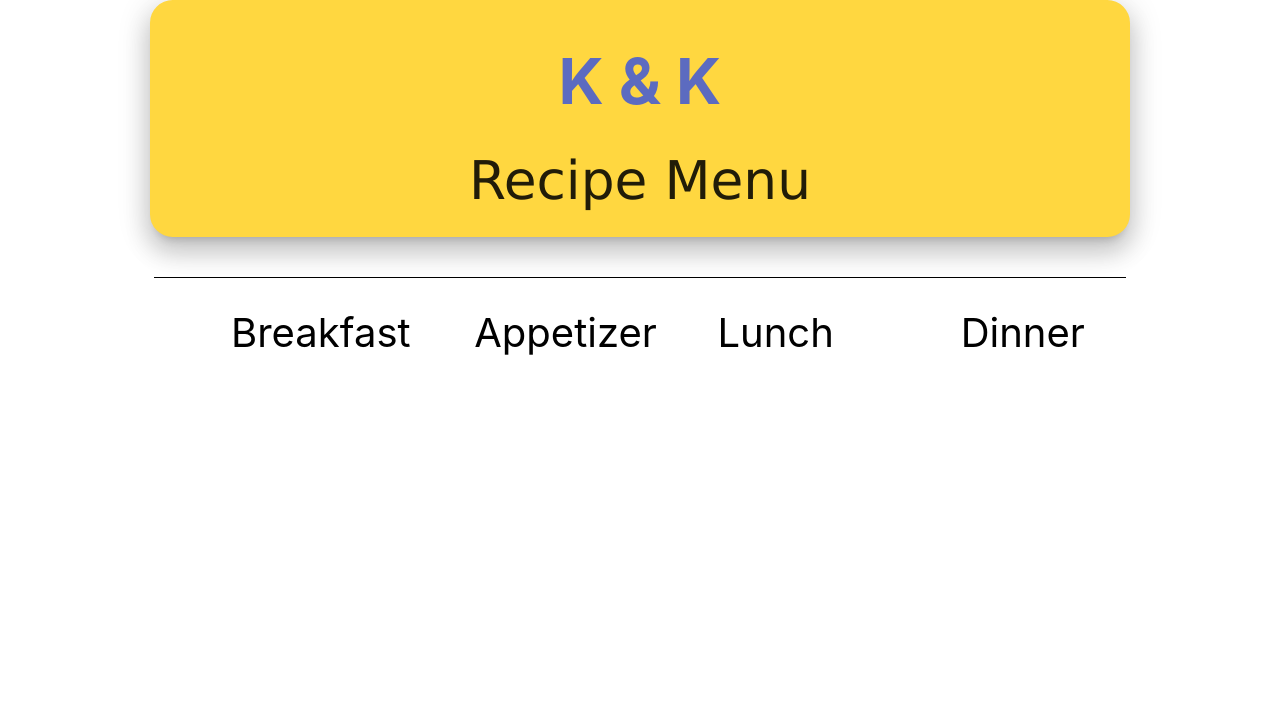
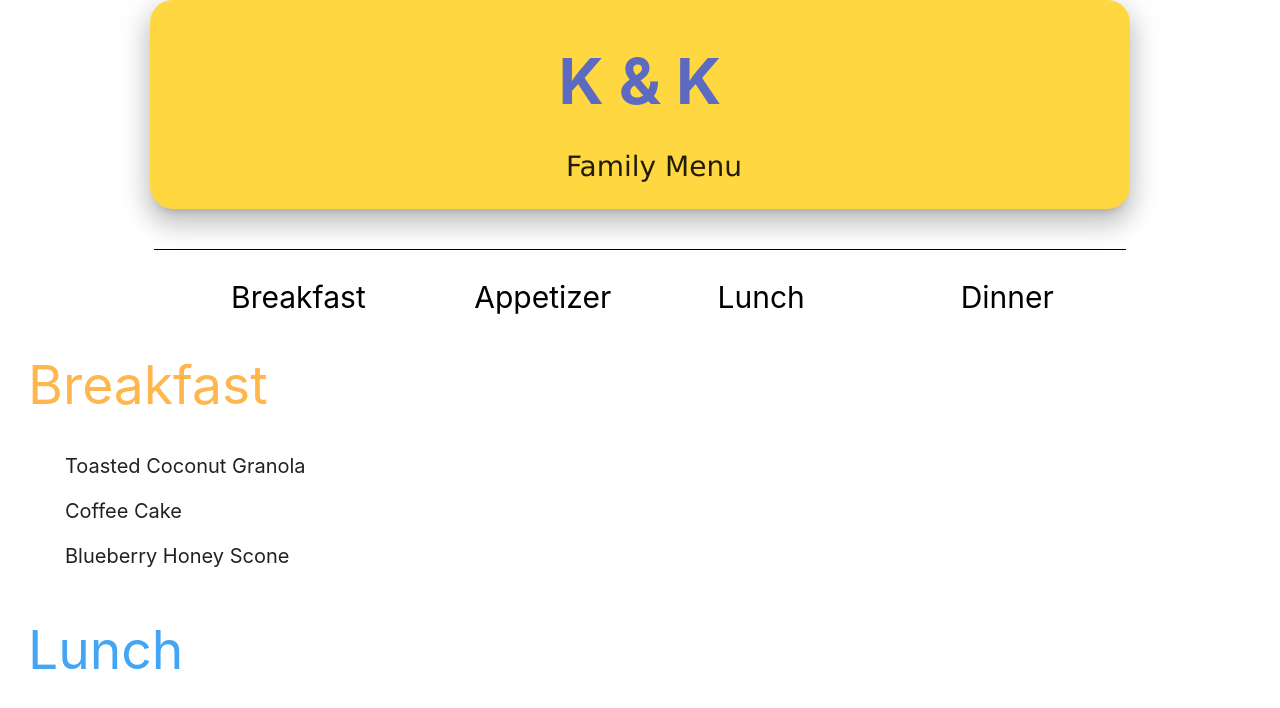
Before and after one commit to Boywondr84/Family-Dinner-Menu, a plain HTML site: page index.html in a window 1280 px wide. Drawn offline with nearby package versions, Linux system fonts and the light colour scheme.

Commit message:
started adding recipes dynamically

```diff
--- a/assets/css/style.css
+++ b/assets/css/style.css
@@ -10,16 +10,26 @@ h1 {
     font-weight: bold;
 }
 
-.recipe {
+h2 {
+    margin-left: 28px;
+}
+
+li {
+    font-size: 20px;
+    margin-left: 65px;
+    padding-bottom: 15px;
+}
+.menu {
     font-family: Verdana, Geneva, Tahoma, sans-serif;
     text-align: center;
+    font-size: 28px;
 }
 
 .options {
     margin-top: 40px;
     margin-left: 12%;
     margin-right: 12%;
-    font-size: 40px;
+    font-size: 30px;
     border-top: 1.5px solid black;
     padding-top: 25px;
 }
--- /dev/null
+++ b/assets/js/script.js
@@ -0,0 +1,24 @@
+const breakfastObj = [{
+    "name": "Toasted Coconut Granola",
+    "link": "https://www.marthastewart.com/256537/farmhands-choice-granola"
+},
+{
+    "name": "Coffee Cake",
+    "link": "https://sugarspunrun.com/cinnamon-coffee-cake/#wprm-recipe-container-10225"
+},
+{
+    "name": "Blueberry Honey Scone",
+    "link": "https:/www.pastryaffair.com/blog/blueberry-honey-scones"
+}]
+
+var addBreakfastEl = document.querySelector("#demo");
+
+for (var i = 0; i < breakfastObj.length; i++) {
+    // console.log(breakfastObj[i]);
+    breakfastOptions = (breakfastObj[i].name);
+    console.log(breakfastOptions);
+
+var breakfastOption1El = document.createElement("li");
+breakfastOption1El.textContent = breakfastOptions;
+addBreakfastEl.appendChild(breakfastOption1El);
+}
--- a/index.html
+++ b/index.html
@@ -13,7 +13,7 @@
 <header class="top amber accent-2 z-depth-4">
     <h1 class="title indigo-text text-lighten-1">
         K & K</h1>
-    <h2 class="recipe">Recipe Menu</h2>
+    <h2 class="menu">Family Menu</h2>
 </header>
 
 <body>
@@ -26,6 +26,21 @@
         </div>
     </div>
 
+    <div>
+        <h2 class="Breakfast orange-text text-lighten-2" id="Breakfast">Breakfast</h2>
+    </div>
+    <div>
+        <ul id="demo">
+            <li id="list"></li>
+        </ul>
+    </div>
+
+    <div>
+        <h2 class="Lunch blue-text text-lighten-1" id="Lunch">Lunch</h2>
+    </div>
+
+
+    <script src="./assets/js/script.js"></script>
 </body>
 
 </html>
```
